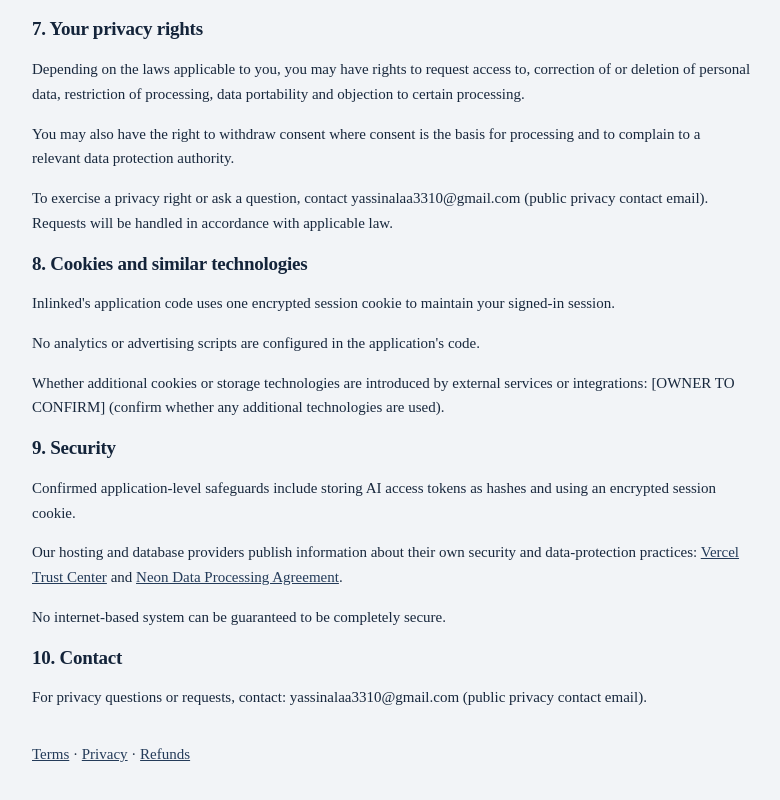
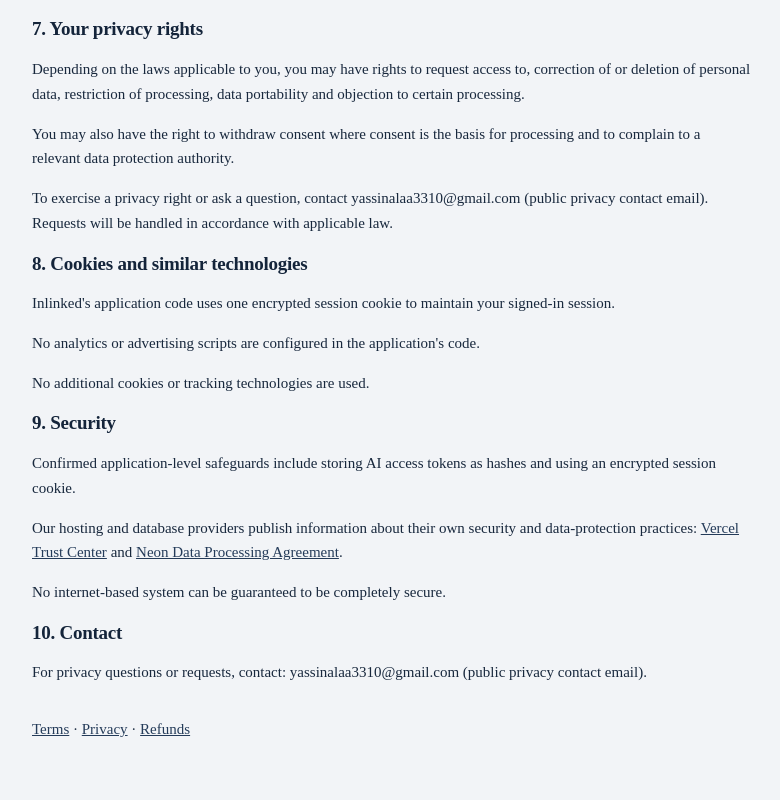
Before and after one commit to Yassin-567/Linkedin-Assistant, a Next.js app: page /privacy in a window 1280 px wide. Shown: the part 2438-3238 px from the top of the page, without its empty margins (248-1028 px from the left). Built offline with nearby package versions, Linux system fonts and the light colour scheme; no server answers.

Commit message:
Clarify Section 8 cookie statement

```diff
--- a/app/privacy/page.tsx
+++ b/app/privacy/page.tsx
@@ -329,11 +329,7 @@ export default function Privacy() {
       </p>
 
       <p>
-        Whether additional cookies or storage technologies
-        are introduced by external services or integrations:
-        {" "}{val(LEGAL.additionalCookieDetails)}
-        {" "}(confirm whether any additional technologies
-        are used).
+        No additional cookies or tracking technologies are used.
       </p>
 
       <h2>9. Security</h2>
```
